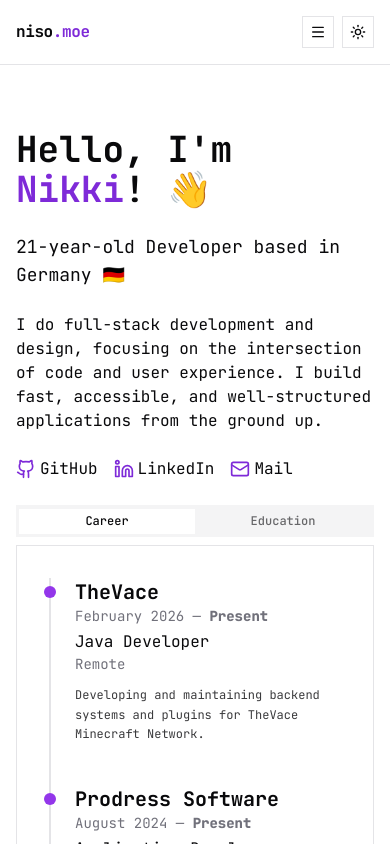
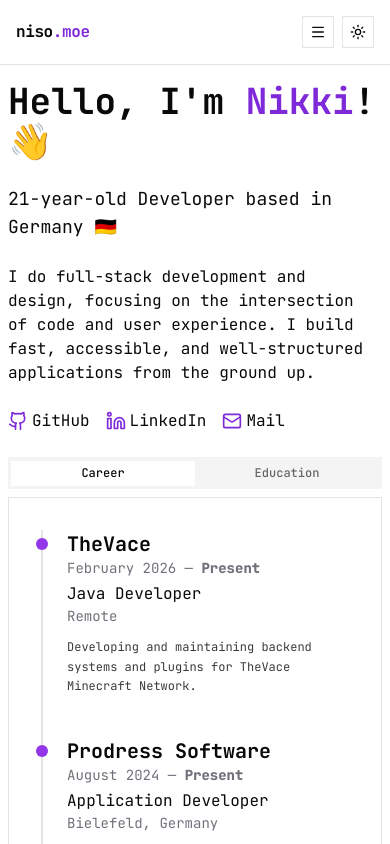
Before and after one commit to CuteNikki/Portfolio, a Next.js app: page / in a window 390 px wide. Shown: the top 844 px of the page. Built offline with nearby package versions, Linux system fonts and the light colour scheme.

Commit message:
fix: adjust padding and margin in main layout for better responsiveness

```diff
--- a/src/app/layout.tsx
+++ b/src/app/layout.tsx
@@ -45,7 +45,7 @@ export default function RootLayout({
           <div className='flex min-h-screen flex-col items-center justify-center'>
             <Navbar />
             <div className='flex w-full flex-1'>
-              <main className='container mx-auto flex flex-col items-center gap-8 p-4 xs:p-6 py-16 lg:py-32'>
+              <main className='xs:py-8 xs:px-4 container justify-center mx-auto flex flex-col items-center gap-8 p-4 px-2'>
                 {children}
               </main>
             </div>
```
